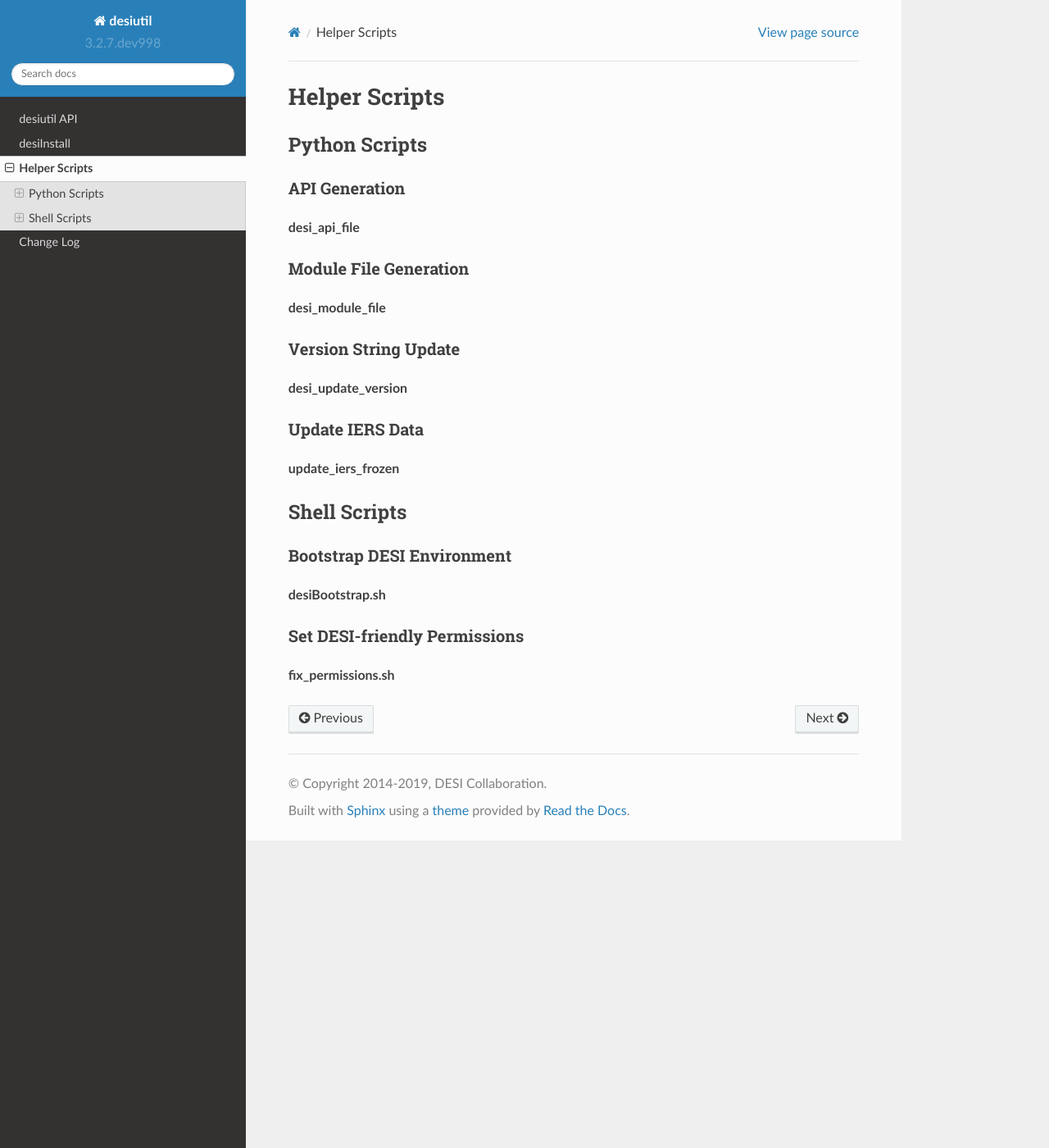
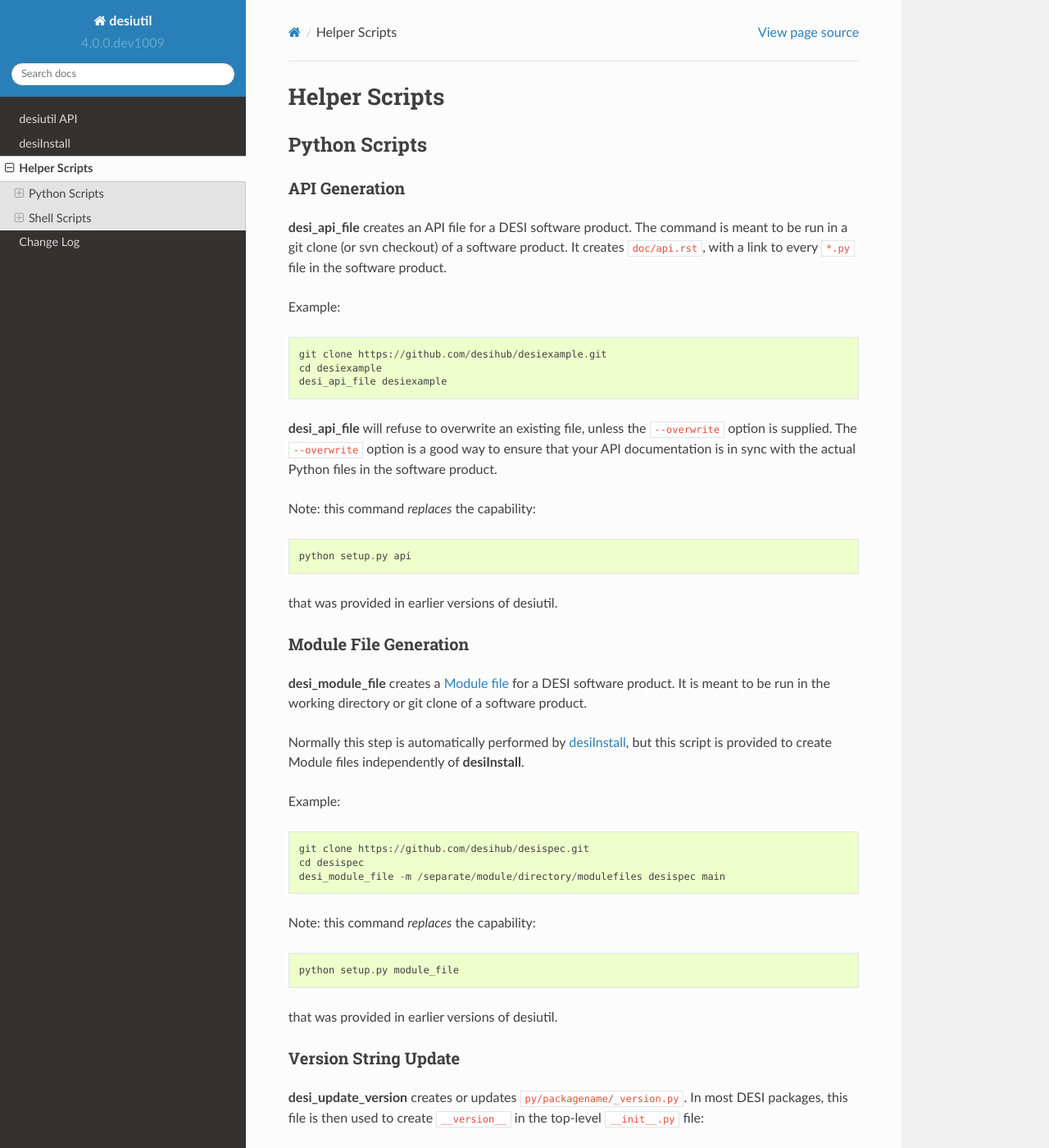
Before and after one commit to desihub/desiutil, a Sphinx documentation site: the page built from doc/helpers.rst, in a window 1280 px wide and 1400 px high. Shown: the whole window at 82% size. Built offline with Sphinx 7.4.7 and the Read the Docs theme 2.0.0, drawn with Linux system fonts in a browser that asks for light colours; some of the changed text lies outside the part shown.

Commit message:
update helper docs

```diff
--- a/doc/helpers.rst
+++ b/doc/helpers.rst
@@ -8,22 +8,86 @@
 API Generation
 --------------
 
-:command:`desi_api_file`
+:command:`desi_api_file` creates an API file for a DESI software product.
+The command is meant to be run in a git clone (or svn checkout) of a software
+product.  It creates ``doc/api.rst``, with a link to every ``*.py`` file in the
+software product.
+
+Example::
+
+    git clone https://github.com/desihub/desiexample.git
+    cd desiexample
+    desi_api_file desiexample
+
+:command:`desi_api_file` will refuse to overwrite an existing file, unless the
+``--overwrite`` option is supplied.  The ``--overwrite`` option is a good way
+to ensure that your API documentation is in sync with the actual Python files
+in the software product.
+
+Note: this command *replaces* the capability::
+
+    python setup.py api
+
+that was provided in earlier versions of desiutil.
 
 Module File Generation
 ----------------------
 
-:command:`desi_module_file`
+:command:`desi_module_file` creates a `Module file`_ for a DESI software product.
+It is meant to be run in the working directory or git clone of a software product.
+
+Normally this step is automatically performed by :doc:`desiInstall <./desiInstall>`, but
+this script is provided to create Module files independently of :command:`desiInstall`.
+
+Example::
+
+    git clone https://github.com/desihub/desispec.git
+    cd desispec
+    desi_module_file -m /separate/module/directory/modulefiles desispec main
+
+.. _`Module file`: https://docs.nersc.gov/environment/modules/
+
+Note: this command *replaces* the capability::
+
+    python setup.py module_file
+
+that was provided in earlier versions of desiutil.
 
 Version String Update
 ---------------------
 
-:command:`desi_update_version`
+:command:`desi_update_version` creates or updates ``py/packagename/_version.py``.
+In most DESI packages, this file is then used to create ``__version__``
+in the top-level ``__init__.py`` file::
+
+    from ._version import __version__
+
+To create or update a ``_version.py`` file for a git clone::
+
+    git clone https://github.com/desihub/desispec.git
+    cd desispec
+    desi_update_version desispec
+
+The actual version string is based on the last known tag and the number of
+git commits.
+
+In preparation for a tag, the version string should be set explicitly::
+
+    desi_update_version --tag 1.2.3 desispec
+    git tag 1.2.3
+
+Note: this command *replaces* the capability::
+
+    python setup.py version
+
+that was provided in earlier versions of desiutil.
 
 Update IERS Data
 ----------------
 
-:command:`update_iers_frozen`
+:command:`update_iers_frozen` is an internal utility command that updates
+data files stored in the desiutil package that are used with :mod:`desiutil.iers`.
+See that module for further details.
 
 Shell Scripts
 =============
@@ -31,9 +95,26 @@
 Bootstrap DESI Environment
 --------------------------
 
-:command:`desiBootstrap.sh`
+:command:`desiBootstrap.sh` is used to set up a bare-bones DESI software
+environment, for example, for an entirely new system at NERSC.  It downloads
+and sets up a version of desiutil, which it then uses to :command:`desiInstall`
+an "official" version of desiutil.  From there, that "official" version can
+be used to :command:`desiInstall` other DESI software packages.
 
 Set DESI-friendly Permissions
 -----------------------------
 
-:command:`fix_permissions.sh`
+:command:`fix_permissions.sh` recursively changes permissions in a directory
+to match DESI standards:
+
+* All files belong to group ``desi``;
+* All files are readable by group ``desi``;
+* All directories are at least readable and accessible by group ``desi``.
+
+See also the `NERSC filesystem discussion`_.
+
+Example::
+
+    fix_permissions.sh /global/cfs/cdirs/desi/users/desi
+
+.. _`NERSC filesystem discussion`: https://desi.lbl.gov/trac/wiki/Computing/NerscFileSystem#FileSystemAccess
--- a/py/desiutil/_version.py
+++ b/py/desiutil/_version.py
@@ -1 +1 @@
-__version__ = '3.2.7.dev998'
+__version__ = '4.0.0.dev1009'
```
Also changed, not shown: 3 other files.
